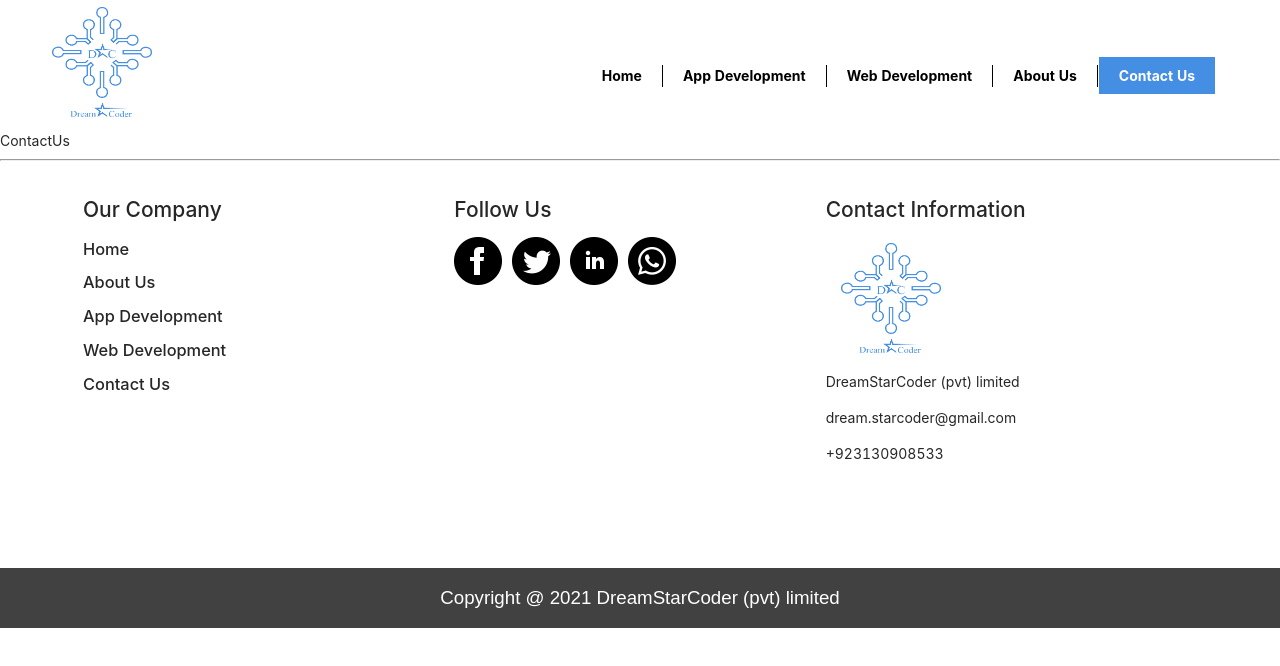
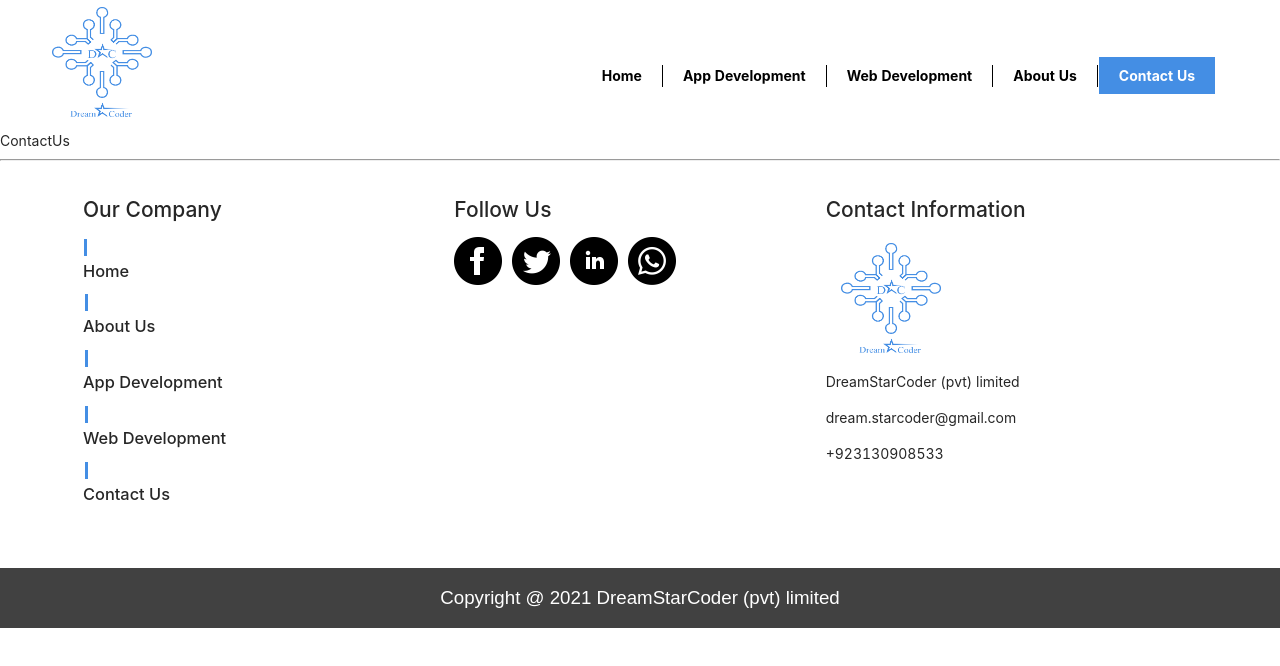
Before and after one commit to A-Wahabb/DreamStar, a React (Create React App) app: page /contact-us in a window 1280 px wide. Shown: the top 666 px of the page. Built offline with nearby package versions, Linux system fonts and the light colour scheme.

Commit message:
Scroll fixed and Click to our Company

```diff
--- a/src/App.js
+++ b/src/App.js
@@ -1,6 +1,6 @@
 import React from 'react'
 import './App.css'
-import {BrowserRouter ,Link, NavLink, Route, Switch } from 'react-router-dom'
+import {BrowserRouter ,NavLink, Route, Switch } from 'react-router-dom'
 import Home from "./components/Home";
 import About from "./components/About";
 import WebDevelopment from './components/WebDevelopmet';
@@ -8,12 +8,13 @@
 import ContactUs from './components/ContactUs';
 import Footer from './components/Footer';
  import "antd/dist/antd.css";
+import ScrollToTop from "./scroll";
 //branche
 const App = () => {
     return (
     <BrowserRouter>
       <div>
-
+       <ScrollToTop />
         <div className='Nav-part'>
          <div className='logo'>
          <img src={process.env.PUBLIC_URL+'\\dsclogo.png'} title='DreamStarCoder'  height={110} width={100} />
--- a/src/components/Footer.js
+++ b/src/components/Footer.js
@@ -1,25 +1,25 @@
 import React from 'react'
 import './footer.css'
-
+import {NavLink} from 'react-router-dom'
 const Footer = () => {
     return (
         <div>
             <div className='footer_main'>
                             <div className='our_company'>
-                                <h2>Our Company</h2>
-                                <h3>Home</h3>
-                                <h3>About Us</h3>
-                                <h3>App Development</h3>
-                                <h3>Web Development</h3>
-                                <h3> Contact Us</h3>
+                                 <h2>Our Company</h2>
+                                <NavLink to='/' className='link'><h3>Home</h3></NavLink>
+                                <NavLink to='/about' className='link'><h3>About Us</h3></NavLink>
+                                <NavLink to='/app-development' className='link'> <h3>App Development</h3></NavLink>
+                                <NavLink to='/web-development'className='link'><h3>Web Development</h3> </NavLink>
+                                <NavLink to='/contact-us'className='link'><h3> Contact Us</h3></NavLink>
                             </div>
                             <div className='follow_us'>
                                <h2>
                                Follow Us
                                </h2>
                                <div className='socialicon'>
-                             <div className='socialicondiv'>  <img alt='Facebook' src={process.env.PUBLIC_URL+'\\facebok.png'} title='facebook' className='socialicon'  height={48} width={48} /></div>
-                              <div className='socialicondiv'> <img alt='Twitwer' src={process.env.PUBLIC_URL+'\\twitw.png'} title='twitwer' className='socialicon'  height={48} width={48} /></div>
+                               <div className='socialicondiv' > <img alt='Facebook' onClick={()=>{}} src={process.env.PUBLIC_URL+'\\facebok.png'} title='facebook' className='socialicon'  height={48} width={48} /></div>
+                               <div className='socialicondiv'> <img alt='Twitwer' src={process.env.PUBLIC_URL+'\\twitw.png'} title='twitwer' className='socialicon'  height={48} width={48} /></div>
                                <div className='socialicondiv'><img alt='Linkdin' src={process.env.PUBLIC_URL+'\\linkdin.png'} title='linkdin' className='socialicon' height={48} width={48} /></div>
                                <div className='socialicondiv'><img alt='Whatsapp' src={process.env.PUBLIC_URL+'\\watsapp.png'} title='wathsapp' className='socialicon' height={48} width={48} /></div>
                                   </div>
--- a/src/components/footer.css
+++ b/src/components/footer.css
@@ -9,8 +9,18 @@
 }
 .our_company{
         width: 100%;
+        display: inline-block;
+}
+.our_company .link h3{
+   width: 50%;
+}
+.our_company h3:hover,a{
+    width: 50%;
+    background-color: #448ee4;
+    color: white;
+    padding-left: 3px;
+}
 
-}
 .follow_us{
     width: 100%;
 }
--- /dev/null
+++ b/src/scroll.js
@@ -0,0 +1,12 @@
+import { useEffect } from "react";
+import { useLocation } from "react-router-dom";
+
+export default function ScrollToTop() {
+  const { pathname } = useLocation();
+
+  useEffect(() => {
+    window.scrollTo(0, 0);
+  }, [pathname]);
+
+  return null;
+}
```
